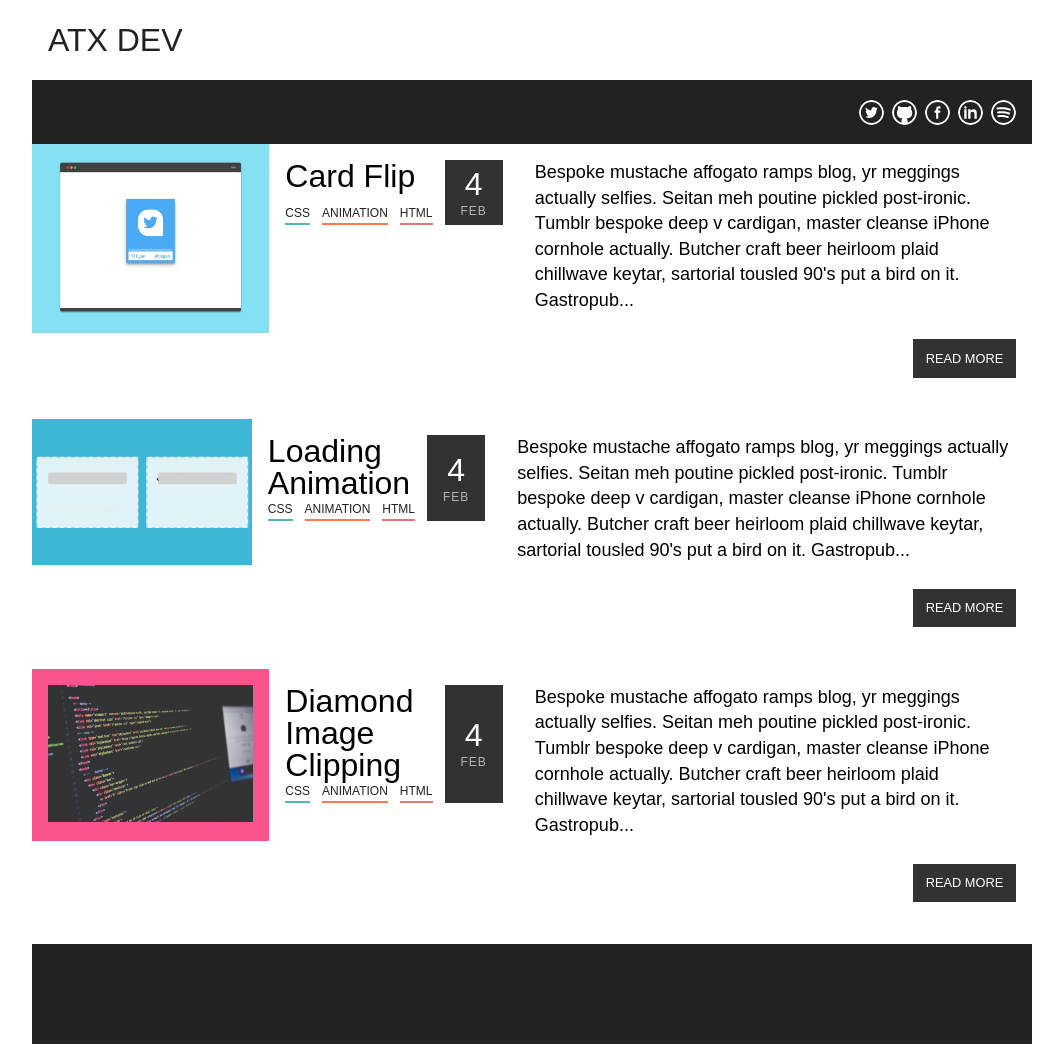
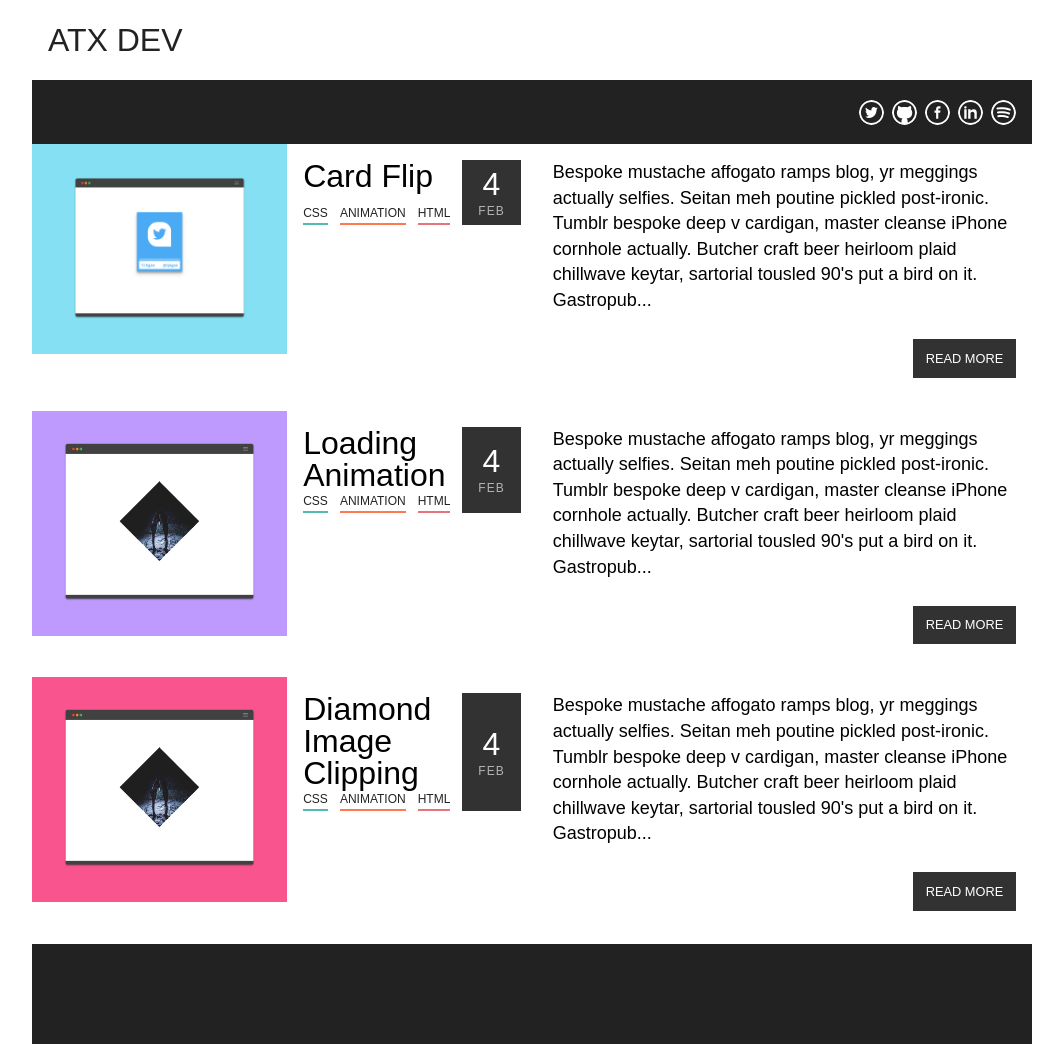
Before and after one commit to tw15egan/blog, a Jekyll site: the page built from index.html, in a window 1280 px wide. Shown: the whole page, without its empty margins (108-1171 px from the left). Built offline with Jekyll 4.4.1, drawn with Linux system fonts in a browser that asks for light colours.

Commit message:
change post layout

```diff
--- a/_posts/2016-01-30-diamonds.html
+++ b/_posts/2016-01-30-diamonds.html
@@ -6,7 +6,7 @@ categories: css
 tags: [css, animation, html]
 author: TJ Egan
 permalink: diamond/
-featuredImg: img/code-min.jpeg
+featuredImg: img/diamond.png
 ---
 Bespoke mustache affogato ramps blog, yr meggings actually selfies. Seitan meh poutine pickled post-ironic. Tumblr bespoke deep v cardigan, master cleanse iPhone cornhole actually. Butcher craft beer heirloom plaid chillwave keytar, sartorial tousled 90's put a bird on it. Gastropub schlitz try-hard direct trade, pug blog vinyl fingerstache. Meditation iPhone squid, selfies etsy fap pinterest flexitarian umami taxidermy sriracha heirloom dreamcatcher 3 wolf moon. Man braid cornhole heirloom authentic mlkshk everyday carry.
 
--- a/_posts/2016-02-01-loading.html
+++ b/_posts/2016-02-01-loading.html
@@ -6,7 +6,7 @@ categories: css
 tags: [css, animation, html]
 author: TJ Egan
 permalink: loading-animation/
-featuredImg: img/hover-animation.gif
+featuredImg: img/diamond.png
 animated: true
 backgroundColor: #fff
 ---
--- a/_sass/_post.scss
+++ b/_sass/_post.scss
@@ -17,7 +17,7 @@
 
   &__image {
     width: 100%;
-    padding: $container-padding;
+    padding: $container-padding * 2;
     display: flex;
     justify-content: center;
     align-items: flex-start;
--- a/index.html
+++ b/index.html
@@ -11,7 +11,7 @@ layout: default
       {% else %}
         <li class="post">
           {% if post.animated == true %}
-          <div class="post__image" style="padding: 0; background-color: #fff;">
+          <div class="post__image" style="">
           {% else %}
           <div class="post__image">
           {% endif %}
```
Also changed, not shown: css/main.css, img/diamond.png (added), 1 other file.
